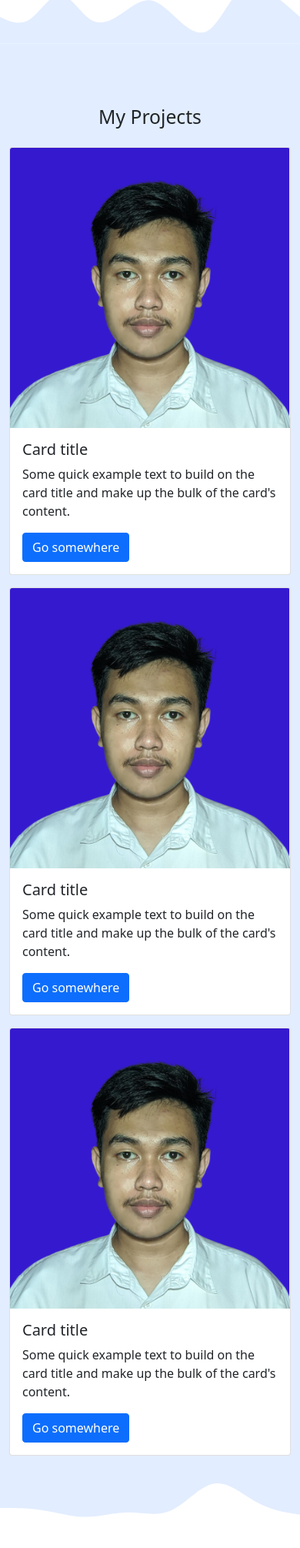
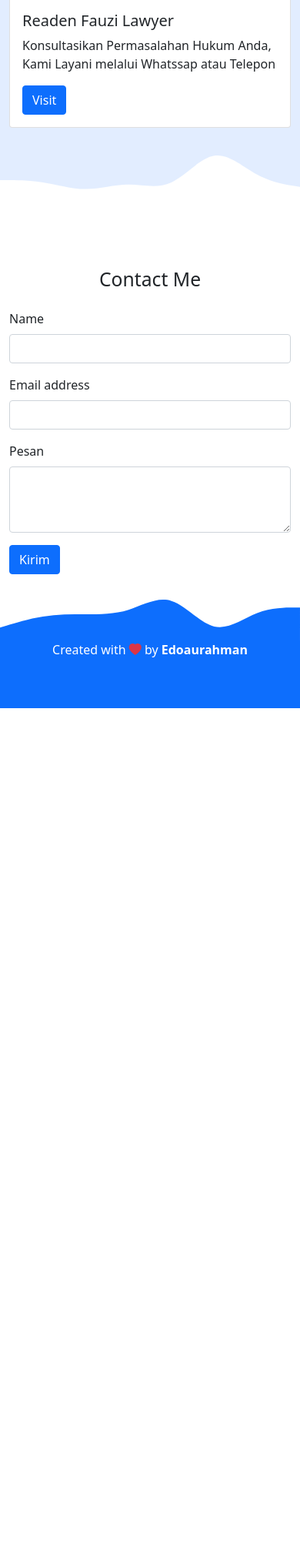
Before and after one commit to edoaurahman/portfolio, a PHP site: page / in a window 390 px wide. Shown: the part 1295-3306 px from the top of the page at 77% size. After the commit the page ends 2215 px from the top, so only its background shows below. Run offline with PHP 8.4, Linux system fonts and the light colour scheme.

Commit message:
change about

```diff
--- a/index.php
+++ b/index.php
@@ -63,13 +63,8 @@
                 </div>
             </div>
             <div class="row justify-content-center fs-5 text-center">
-                <div class="col-md-4">
-                    <p>Lorem ipsum dolor sit amet consectetur adipisicing elit. Accusamus qui assumenda pariatur ratione veniam et, inventore fugiat odit sed perferendis repellendus quae dolore. Quam obcaecati temporibus, adipisci culpa distinctio cum.</p>
-                </div>
-                <div class="col-md-4">
-                    <p>Lorem ipsum dolor sit amet consectetur adipisicing elit. Dolores ullam dolorem ex ipsum aperiam error dicta! Ut odit, amet accusantium id magnam, autem dolorum sint minima corrupti, voluptatum aperiam dolores cumque odio quaerat modi!
-                        Nihil impedit amet facilis minus velit ab ea ex aut officia voluptas, esse odit assumenda est provident, inventore iure mollitia, ducimus consequatur excepturi facere dignissimos? Placeat dolor ipsam totam nisi quisquam ea eos
-                    </p>
+                <div class="col-md-8">
+                    <p>Saya Ridho Aulia' Rahman, saya berumur 18 tahun. Saya seorang pelajar di SMKN 4 Bojonegoro. Saya mudah beradaptasi, bekerja sama dalam tim, serta senang mempelajari hal yang baru. </p>
                 </div>
             </div>
         </div>
@@ -90,31 +85,11 @@
             <div class="row justify-content-center">
                 <div class="col-md-4 mb-3">
                     <div class="card">
-                        <img src="./img/pas foto.png" class="card-img-top" alt="...">
+                        <img src="https://radenfauzilawyer.com/wp-content/uploads/2022/03/logo-advokat-2-03-putih.png" class="card-img-top" alt="...">
                         <div class="card-body">
-                            <h5 class="card-title">Card title</h5>
-                            <p class="card-text">Some quick example text to build on the card title and make up the bulk of the card's content.</p>
-                            <a href="#" class="btn btn-primary">Go somewhere</a>
-                        </div>
-                    </div>
-                </div>
-                <div class="col-md-4 mb-3">
-                    <div class="card">
-                        <img src="./img/pas foto.png" class="card-img-top" alt="...">
-                        <div class="card-body">
-                            <h5 class="card-title">Card title</h5>
-                            <p class="card-text">Some quick example text to build on the card title and make up the bulk of the card's content.</p>
-                            <a href="#" class="btn btn-primary">Go somewhere</a>
-                        </div>
-                    </div>
-                </div>
-                <div class="col-md-4 mb-3">
-                    <div class="card">
-                        <img src="./img/pas foto.png" class="card-img-top" alt="...">
-                        <div class="card-body">
-                            <h5 class="card-title">Card title</h5>
-                            <p class="card-text">Some quick example text to build on the card title and make up the bulk of the card's content.</p>
-                            <a href="#" class="btn btn-primary">Go somewhere</a>
+                            <h5 class="card-title">Readen Fauzi Lawyer</h5>
+                            <p class="card-text">Konsultasikan Permasalahan Hukum Anda, Kami Layani melalui Whatssap atau Telepon</p>
+                            <a href="https://radenfauzilawyer.com/" class="btn btn-primary">Visit</a>
                         </div>
                     </div>
                 </div>
```
